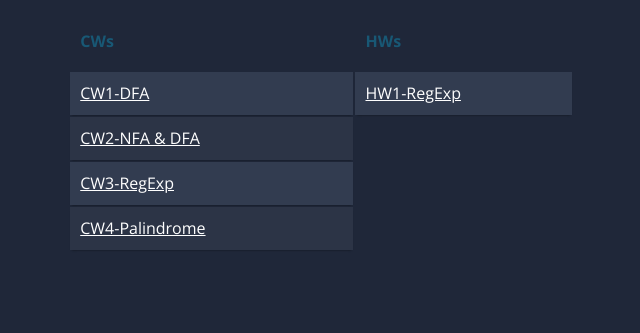
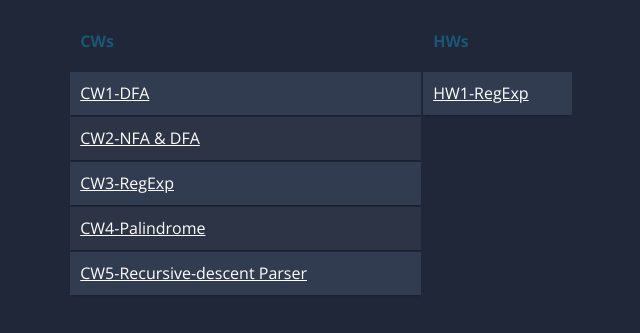
Before and after one commit to merveyavuz/Automata, a plain HTML site: page index.html in a window 1280 px wide. Shown: the part 163-496 px from the top of the page, without its empty margins (319-959 px from the left). Drawn offline with nearby package versions, Linux system fonts and the light colour scheme.

Commit message:
Update index.html

```diff
--- a/index.html
+++ b/index.html
@@ -131,6 +131,10 @@ h2 a {
 			<td><a href="https://merveyavuz.github.io/Automata/CW4.html" style="color:white" rel="nofollow">CW4-Palindrome</a></td>
 
 		</tr>
+		<tr>
+			<td><a href="https://merveyavuz.github.io/Automata/Expression.html" style="color:white" rel="nofollow">CW5-Recursive-descent Parser</a></td>
+
+		</tr>
 
 	</tbody>
 </table>
```
